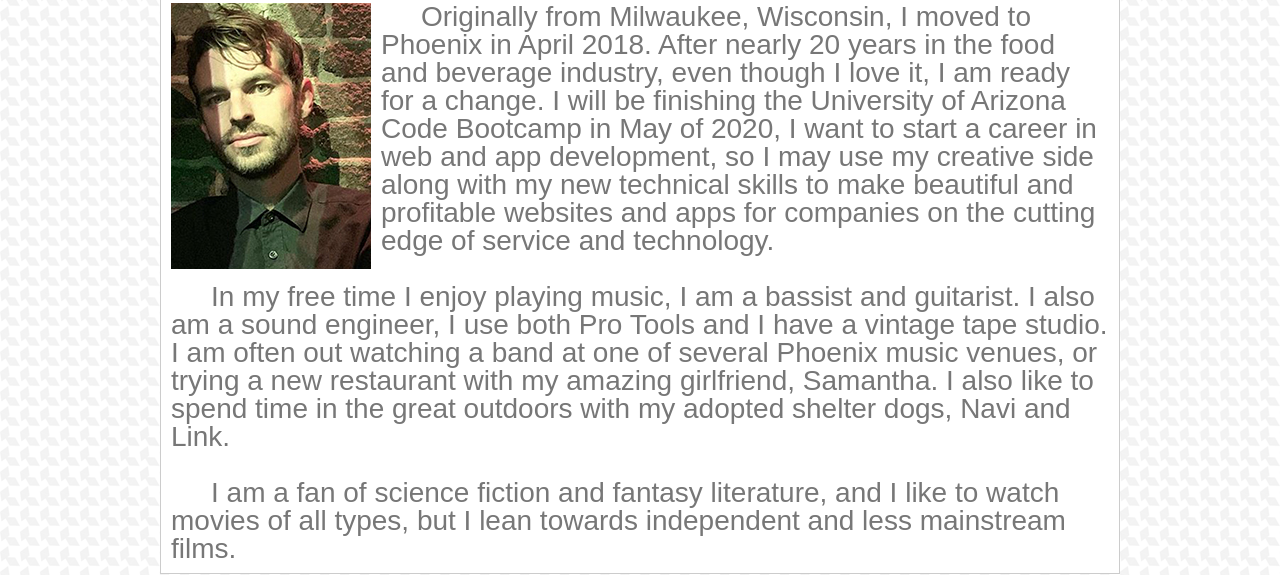
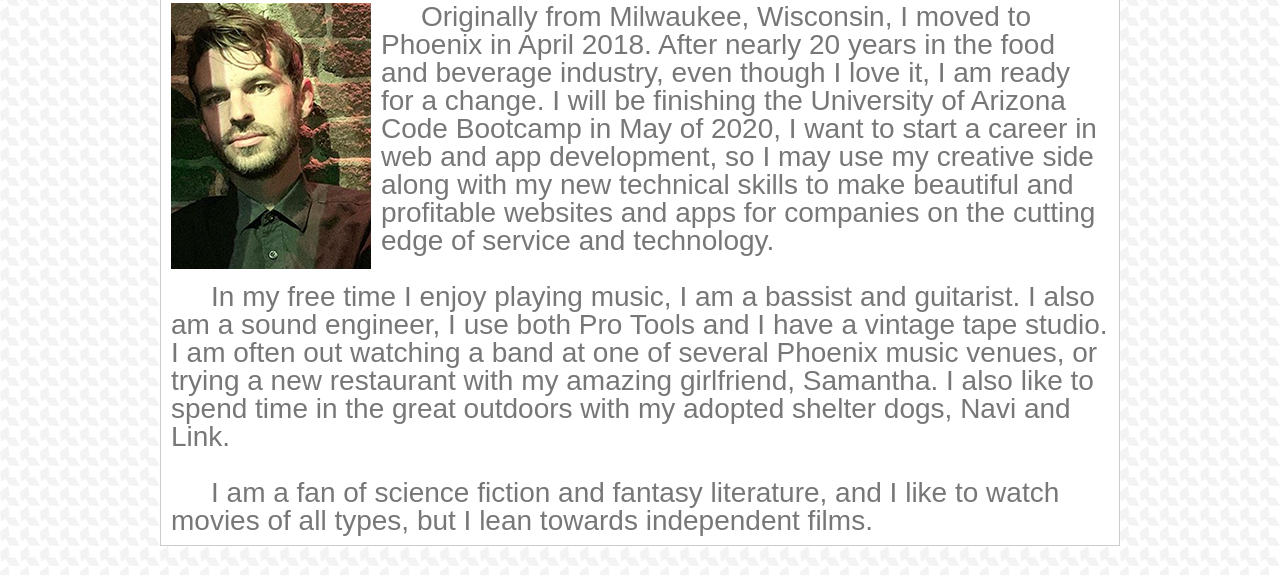
Before and after one commit to phil4lif/final-basic-portfolio, a plain HTML site: page index.html in a window 1280 px wide. Shown: the part 254-829 px from the top of the page. Drawn offline with Linux system fonts and the light colour scheme.

Commit message:
changed bio paragraph

```diff
--- a/index.html
+++ b/index.html
@@ -37,7 +37,7 @@
             <p>   In my free time I enjoy playing music, I am a bassist and guitarist. I also am a sound engineer, I use both Pro Tools and I have a vintage tape studio.  I am often out watching a band at one of several Phoenix music venues, or trying a new restaurant with my amazing girlfriend, Samantha.  I also like to spend time in the great outdoors with my adopted shelter dogs, Navi and Link.
             </p>
 <br>
-            <p>   I am a fan of science fiction and fantasy literature, and I like to watch movies of all types, but I lean towards independent and less mainstream films.</p>
+            <p>   I am a fan of science fiction and fantasy literature, and I like to watch movies of all types, but I lean towards independent films.</p>
 
     </section>
 </div>
```
